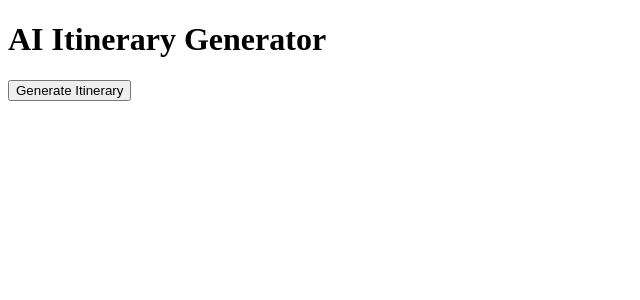
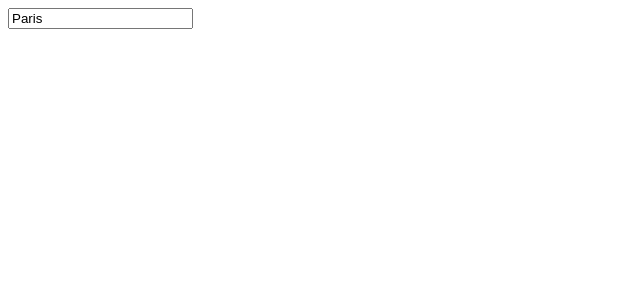
Before and after one commit to Webblurt/travel-ai, a SvelteKit app in the folder apps/frontend/: page / in a window 1280 px wide. Shown: the top 300 px of the page, without its empty margins (0-640 px from the left). Built offline with nearby package versions, Linux system fonts and the light colour scheme.

Commit message:
add AI stub service and integrate with itinerary endpoint

```diff
--- a/apps/frontend/src/lib/api.ts
+++ b/apps/frontend/src/lib/api.ts
@@ -1,12 +1,9 @@
-export async function generateItinerary() {
+export async function generateItinerary(destination: string) {
   const res = await fetch('http://localhost:8080/api/itinerary', {
     method: 'POST',
     headers: { 'Content-Type': 'application/json' },
+    body: JSON.stringify({ destination, days: 2 }),
   });
-
-  if (!res.ok) {
-    throw new Error(`Failed to fetch itinerary: ${res.statusText}`);
-  }
-
-  return await res.json();
+  if (!res.ok) throw new Error('Failed to fetch itinerary');
+  return res.json();
 }
--- a/apps/frontend/src/routes/+page.svelte
+++ b/apps/frontend/src/routes/+page.svelte
@@ -1,15 +1,23 @@
+<input
+  type="text"
+  placeholder="Enter destination..."
+  bind:value={destination}
+  class="border p-2 rounded w-full mb-2"
+/>
+
 <script lang="ts">
   import { generateItinerary } from '$lib/api';
-  let itinerary: any = null;
+  let destination = 'Paris';
+  let itinerary = null;
   let loading = false;
-  let error: string | null = null;
+  let error = null;
 
   async function handleGenerate() {
     loading = true;
+    itinerary = null;
     error = null;
-    itinerary = null;
     try {
-      itinerary = await generateItinerary();
+      itinerary = await generateItinerary(destination);
     } catch (err: any) {
       error = err.message;
     } finally {
@@ -17,38 +25,3 @@
     }
   }
 </script>
-
-<div class="p-6 max-w-lg mx-auto">
-  <h1 class="text-2xl font-bold mb-4">AI Itinerary Generator</h1>
-  <button
-    on:click={handleGenerate}
-    class="bg-blue-600 text-white px-4 py-2 rounded hover:bg-blue-700"
-    disabled={loading}
-  >
-    {#if loading}
-      Generating...
-    {:else}
-      Generate Itinerary
-    {/if}
-  </button>
-
-  {#if error}
-    <p class="text-red-600 mt-4">{error}</p>
-  {/if}
-
-  {#if itinerary}
-    <div class="mt-6 bg-gray-100 p-4 rounded">
-      <h2 class="text-lg font-semibold mb-2">Your Itinerary:</h2>
-      {#each itinerary.days as day}
-        <div class="mb-3">
-          <p class="font-semibold">Day {day.day}</p>
-          <ul class="list-disc ml-6">
-            {#each day.plan as item}
-              <li>{item}</li>
-            {/each}
-          </ul>
-        </div>
-      {/each}
-    </div>
-  {/if}
-</div>
```
Also changed, not shown: 2 other files (tests, documents, lock files or other folders).
